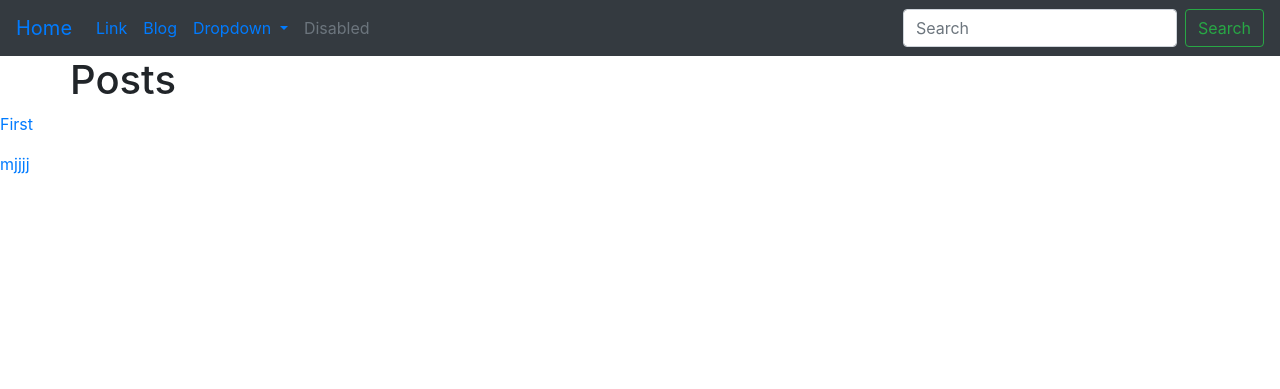
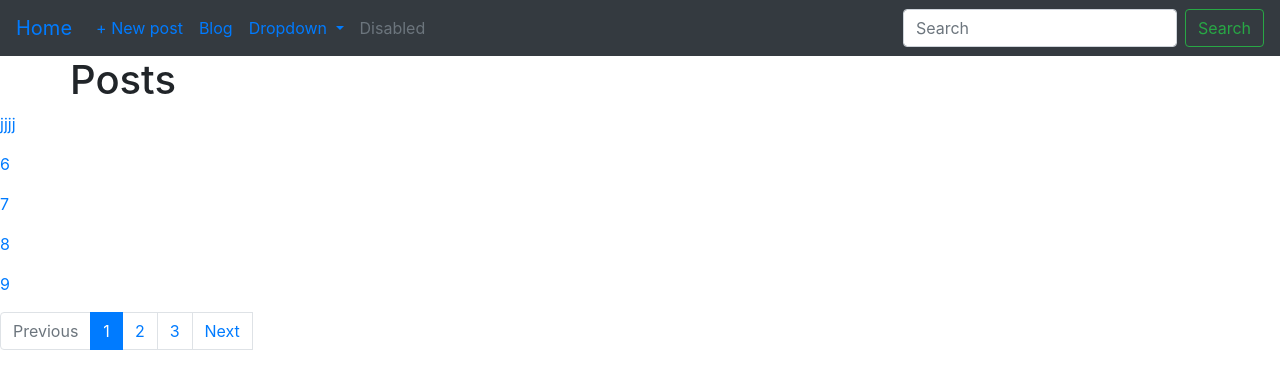
Before and after one commit to Vansanych/Flask_admin, a Flask app: page /blog/ in a window 1280 px wide. Shown: the top 389 px of the page. Run offline with Flask 3, Linux system fonts and the light colour scheme.

Commit message:
pagination added

```diff
--- a/posts/blueprint.py
+++ b/posts/blueprint.py
@@ -31,11 +31,20 @@ def create_post():
 @posts.route('/')
 def index():
     q = request.args.get('q')
+    page = request.args.get('page')
+    if page and page.isdigit():
+        page = int(page)
+    else:
+        page = 1
+
     if q:
-        posts = Post.query.filter(Post.title.contains(q) | Post.body.contains(q)).all()
+        posts = Post.query.filter(Post.title.contains(q) | Post.body.contains(q))  # .all()
     else:
-        posts = Post.query.all()
-    return render_template('posts/index.html', posts=posts)
+        posts = Post.query.order_by(Post.created.desc())
+
+    pages = posts.paginate(page=page, per_page=5)
+
+    return render_template('posts/index.html', posts=posts, pages=pages)
 
 
 @posts.route('/<slug>')
--- a/posts/templates/posts/index.html
+++ b/posts/templates/posts/index.html
@@ -9,11 +9,29 @@
 {% endblock %}
 
 {% block content %}
-    {% for post in posts %}
+    {% for post in pages.items %}
         <p>
             <a href="{{ url_for('posts.post_detail', slug=post.slug) }}">{{ post.title }}</a>
         </p>
 
     {% endfor %}
 
+
+    <nav aria-label="...">
+        <ul class="pagination">
+            <li {% if not pages.has_prev %} class="page-item disabled" {% endif %}>
+                <a class="page-link" href="./?page={{ pages.prev_num }}">Previous</a>
+            </li>
+            {% for page in pages.iter_pages() %}
+                <li {% if page == pages.page %}  class="page-item active" aria-current="page" {% endif %}>
+                    <a class="page-link" href="./?page={{ page }}">{{ page }}<span></span></a>
+                </li>
+            {% endfor %}
+            <li {% if not pages.has_next %} class="page-item disabled" {% endif %}>
+                <a class="page-link" href="./?page={{ pages.next_num }}">Next</a>
+            </li>
+
+        </ul>
+    </nav>
+
 {% endblock %}
--- a/templates/base.html
+++ b/templates/base.html
@@ -23,7 +23,7 @@
         <div class="collapse navbar-collapse" id="navbarSupportedContent">
             <ul class="navbar-nav mr-auto">
                 <li class="nav-item active">
-                    <a class="nav-link" href="#">Link <span class="sr-only">(current)</span></a>
+                    <a class="nav-link" href="{{ url_for('posts.create_post') }}">+ New post <span class="sr-only">(current)</span></a>
                 </li>
                 <li class="nav-item">
                     <a class="nav-link" href=" {{ url_for('posts.index') }} ">Blog</a>
```
Also changed, not shown: instance/blog.db.
